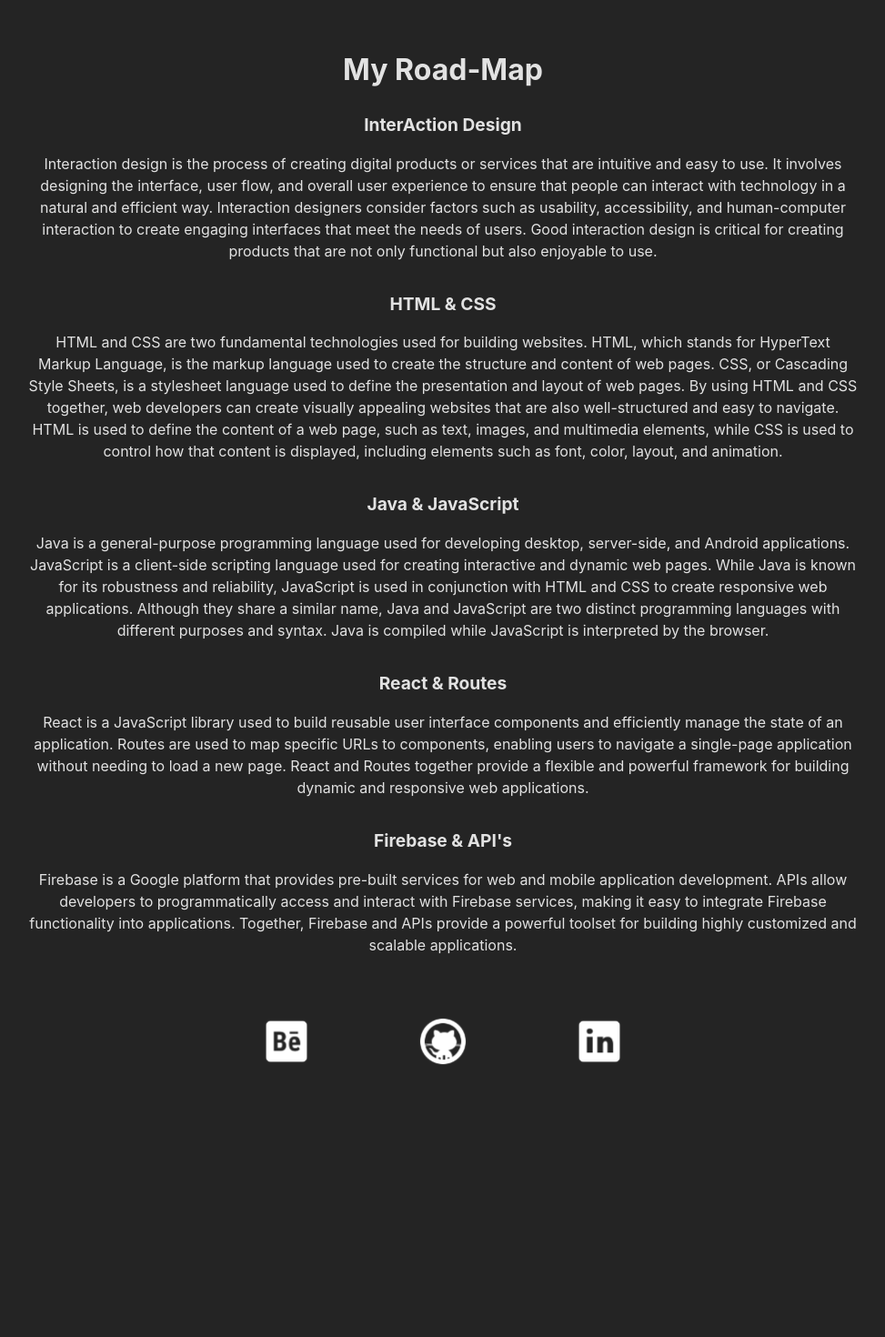
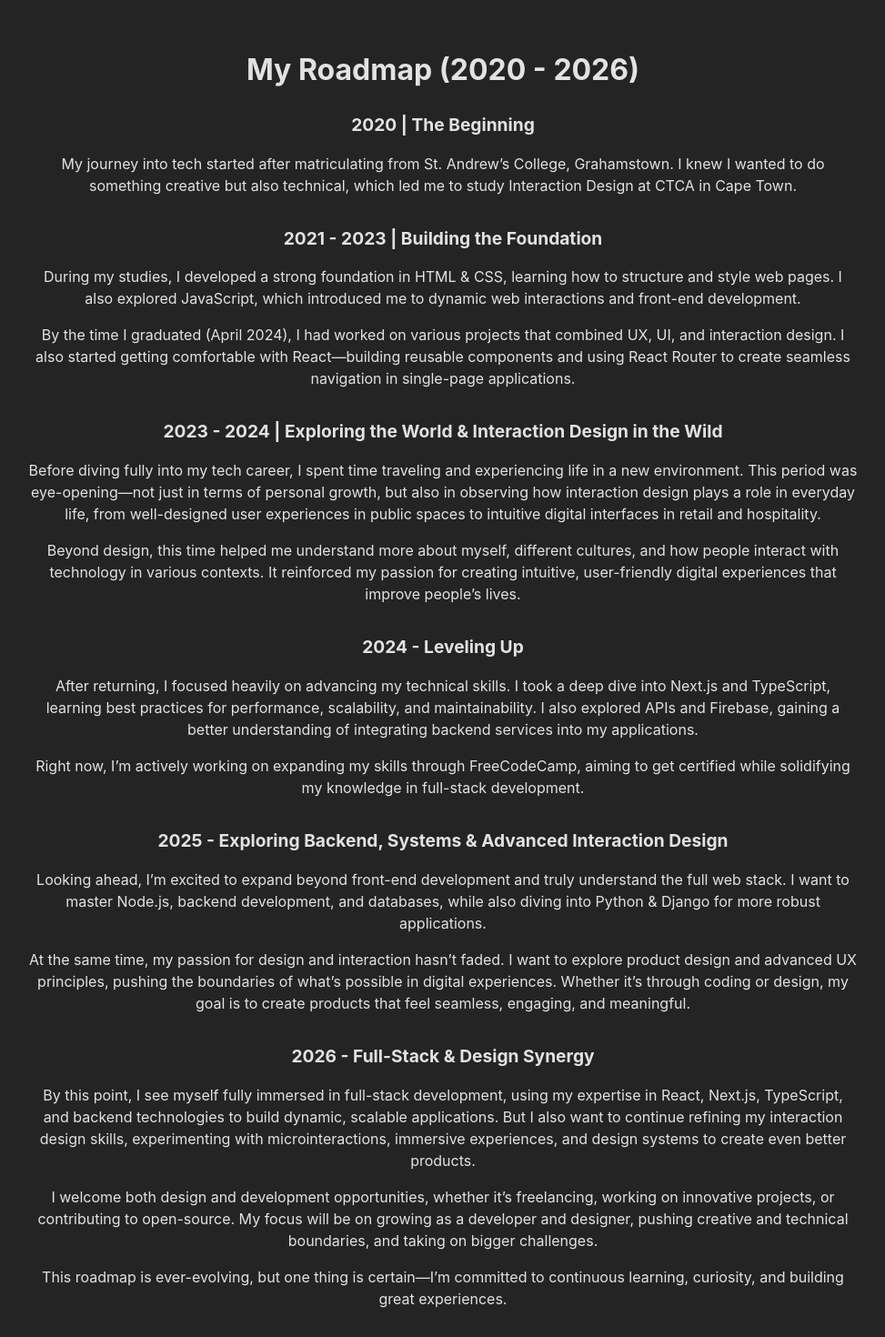
Before and after one commit to James-Frown/New-Portfolio, a React (Vite) app: page /about in a window 1280 px wide. Shown: the part 1300-2770 px from the top of the page at 91% size, without its empty margins (153-1126 px from the left). Before the commit the page ends 2499 px from the top, so only its background shows below. Built offline with nearby package versions, Linux system fonts and the light colour scheme.

Commit message:
chore: updating summery

```diff
--- a/src/pages/aboutPage/roadmap.jsx
+++ b/src/pages/aboutPage/roadmap.jsx
@@ -1,55 +1,121 @@
 // importing styling
-import './roadmap.css';
+import "./roadmap.css";
 
 const RoadMap = () => {
   return (
     <>
-            <div className='roadmap__wrapper'>
-                <div className='roadmap__content'>
-                    <div className='content__title__wrapper'>
-                        <h1 className='content__title'>
-                            My Road-Map
-                        </h1>
+      <div className="roadmap__wrapper">
+        <div className="roadmap__content">
+          <div className="content__title__wrapper">
+            <h1 className="content__title">My Roadmap (2020 - 2026)</h1>
           </div>
-                    <div className='content__wrapper'>
-                        <div className='text__wrapper'>
-                            <h3 className='heading__text'>
-                                InterAction Design
-                            </h3>
-                            <p className='body__text'>
-                                Interaction design is the process of creating digital products or services that are intuitive and easy to use. It involves designing the interface, user flow, and overall user experience to ensure that people can interact with technology in a natural and efficient way. Interaction designers consider factors such as usability, accessibility, and human-computer interaction to create engaging interfaces that meet the needs of users. Good interaction design is critical for creating products that are not only functional but also enjoyable to use.
+          <div className="content__wrapper">
+            <div className="text__wrapper">
+              <h3 className="heading__text">2020 | The Beginning</h3>
+              <p className="body__text">
+                My journey into tech started after matriculating from St.
+                Andrew’s College, Grahamstown. I knew I wanted to do something
+                creative but also technical, which led me to study Interaction
+                Design at CTCA in Cape Town.
               </p>
             </div>
-                        <div className='text__wrapper'>
-                            <h3 className='heading__text'>
-                                HTML & CSS
+            <div className="text__wrapper">
+              <h3 className="heading__text">
+                2021 - 2023 | Building the Foundation
               </h3>
-                            <p className='body__text'>
-                                HTML and CSS are two fundamental technologies used for building websites. HTML, which stands for HyperText Markup Language, is the markup language used to create the structure and content of web pages. CSS, or Cascading Style Sheets, is a stylesheet language used to define the presentation and layout of web pages. By using HTML and CSS together, web developers can create visually appealing websites that are also well-structured and easy to navigate. HTML is used to define the content of a web page, such as text, images, and multimedia elements, while CSS is used to control how that content is displayed, including elements such as font, color, layout, and animation.
+              <p className="body__text">
+                During my studies, I developed a strong foundation in HTML &
+                CSS, learning how to structure and style web pages. I also
+                explored JavaScript, which introduced me to dynamic web
+                interactions and front-end development.
+              </p>
+              <p className="body__text">
+                By the time I graduated (April 2024), I had worked on various
+                projects that combined UX, UI, and interaction design. I also
+                started getting comfortable with React—building reusable
+                components and using React Router to create seamless navigation
+                in single-page applications.
               </p>
             </div>
-                        <div className='text__wrapper'>
-                            <h3 className='heading__text'>
-                                Java & JavaScript
+            <div className="text__wrapper">
+              <h3 className="heading__text">
+                2023 - 2024 | Exploring the World & Interaction Design in the
+                Wild
               </h3>
-                            <p className='body__text'>
-                                Java is a general-purpose programming language used for developing desktop, server-side, and Android applications. JavaScript is a client-side scripting language used for creating interactive and dynamic web pages. While Java is known for its robustness and reliability, JavaScript is used in conjunction with HTML and CSS to create responsive web applications. Although they share a similar name, Java and JavaScript are two distinct programming languages with different purposes and syntax. Java is compiled while JavaScript is interpreted by the browser.
+              <p className="body__text">
+                Before diving fully into my tech career, I spent time traveling
+                and experiencing life in a new environment. This period was
+                eye-opening—not just in terms of personal growth, but also in
+                observing how interaction design plays a role in everyday life,
+                from well-designed user experiences in public spaces to
+                intuitive digital interfaces in retail and hospitality.
+              </p>
+              <p className="body__text">
+                Beyond design, this time helped me understand more about myself,
+                different cultures, and how people interact with technology in
+                various contexts. It reinforced my passion for creating
+                intuitive, user-friendly digital experiences that improve
+                people’s lives.
               </p>
             </div>
-                        <div className='text__wrapper'>
-                            <h3 className='heading__text'>
-                                React & Routes
-                            </h3>
-                            <p className='body__text'>
-                                React is a JavaScript library used to build reusable user interface components and efficiently manage the state of an application. Routes are used to map specific URLs to components, enabling users to navigate a single-page application without needing to load a new page. React and Routes together provide a flexible and powerful framework for building dynamic and responsive web applications.
+            <div className="text__wrapper">
+              <h3 className="heading__text">2024 - Leveling Up</h3>
+              <p className="body__text">
+                After returning, I focused heavily on advancing my technical
+                skills. I took a deep dive into Next.js and TypeScript, learning
+                best practices for performance, scalability, and
+                maintainability. I also explored APIs and Firebase, gaining a
+                better understanding of integrating backend services into my
+                applications.
+              </p>
+              <p className="body__text">
+                Right now, I’m actively working on expanding my skills through
+                FreeCodeCamp, aiming to get certified while solidifying my
+                knowledge in full-stack development.
               </p>
             </div>
-                        <div className='text__wrapper'>
-                            <h3 className='heading__text'>
-                                Firebase & API's
+            <div className="text__wrapper">
+              <h3 className="heading__text">
+                2025 - Exploring Backend, Systems & Advanced Interaction Design
               </h3>
-                            <p className='body__text'>
-                                Firebase is a Google platform that provides pre-built services for web and mobile application development. APIs allow developers to programmatically access and interact with Firebase services, making it easy to integrate Firebase functionality into applications. Together, Firebase and APIs provide a powerful toolset for building highly customized and scalable applications.
+              <p className="body__text">
+                Looking ahead, I’m excited to expand beyond front-end
+                development and truly understand the full web stack. I want to
+                master Node.js, backend development, and databases, while also
+                diving into Python & Django for more robust applications.
+              </p>
+              <p className="body__text">
+                At the same time, my passion for design and interaction hasn’t
+                faded. I want to explore product design and advanced UX
+                principles, pushing the boundaries of what’s possible in digital
+                experiences. Whether it’s through coding or design, my goal is
+                to create products that feel seamless, engaging, and meaningful.
+              </p>
+            </div>
+            <div className="text__wrapper">
+              <h3 className="heading__text">
+                2026 - Full-Stack & Design Synergy
+              </h3>
+              <p className="body__text">
+                By this point, I see myself fully immersed in full-stack
+                development, using my expertise in React, Next.js, TypeScript,
+                and backend technologies to build dynamic, scalable
+                applications. But I also want to continue refining my
+                interaction design skills, experimenting with microinteractions,
+                immersive experiences, and design systems to create even better
+                products.
+              </p>
+              <p className="body__text">
+                I welcome both design and development opportunities, whether
+                it’s freelancing, working on innovative projects, or
+                contributing to open-source. My focus will be on growing as a
+                developer and designer, pushing creative and technical
+                boundaries, and taking on bigger challenges.
+              </p>
+              <p className="body__text">
+                This roadmap is ever-evolving, but one thing is certain—I’m
+                committed to continuous learning, curiosity, and building great
+                experiences.
               </p>
             </div>
           </div>
```
Lines whose indentation alone changed are shown as unchanged.
